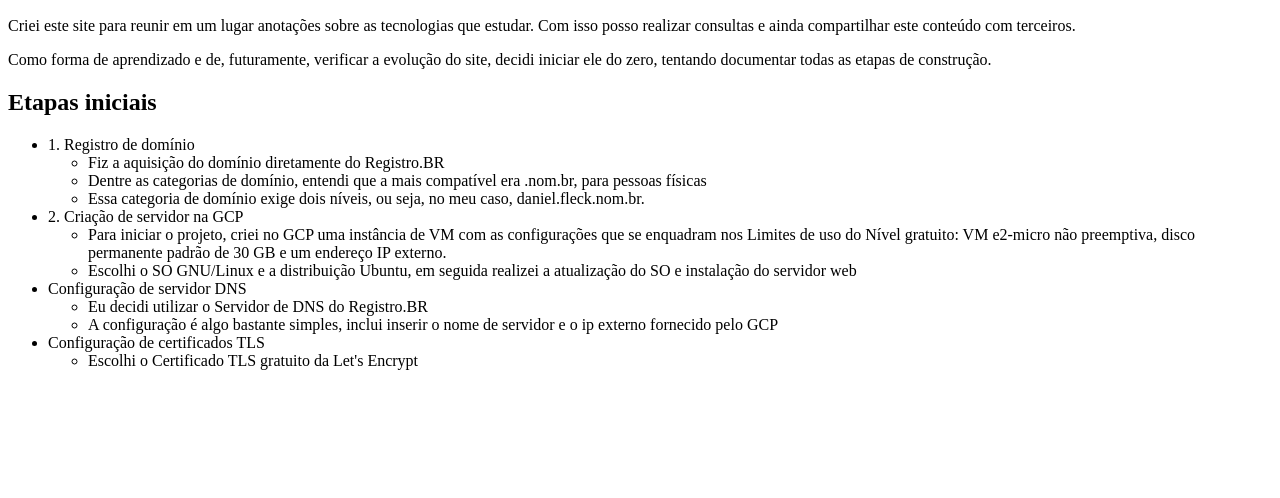
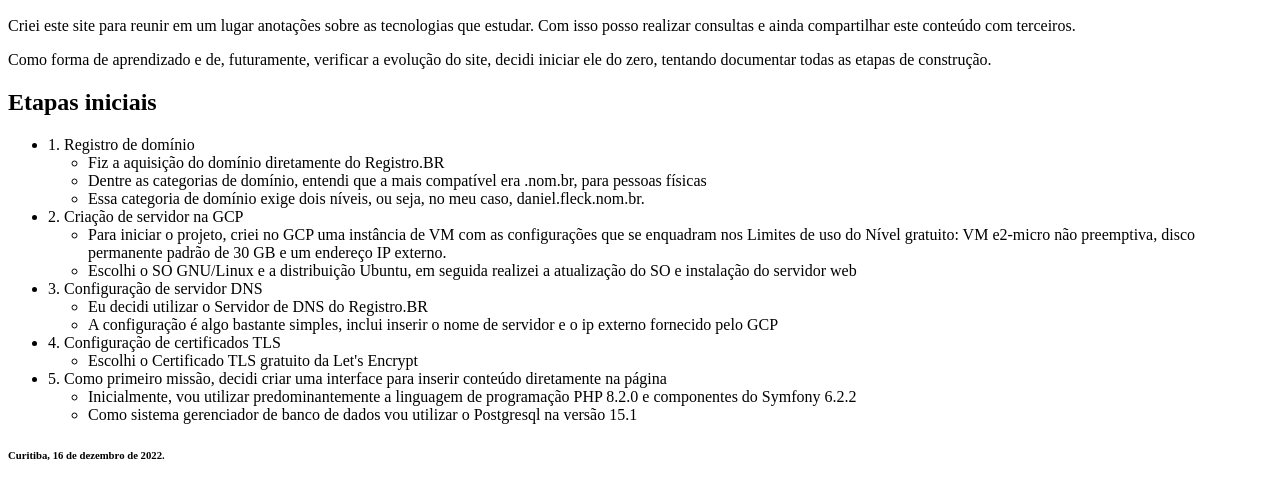
Before and after one commit to danielfleck/daniel-fleck-nom-br, a plain HTML site: page public/index.html in a window 1280 px wide. Shown: the part 110-608 px from the top of the page. Drawn offline with Linux system fonts and the light colour scheme.

Commit message:
acresceto tecnologias que utilizarei no projeto

```diff
--- a/public/index.html
+++ b/public/index.html
@@ -10,40 +10,49 @@
     <body>
         <h1>Daniel Rodrigo Fleck</h1>
         <h2>Objetivo</h2>
-        <p>Criei este site para reunir em um lugar anotações sobre as tecnologias que estudar. Com isso posso realizar consultas
-            e ainda compartilhar este conteúdo com terceiros.</p>
-        <p>Como forma de aprendizado e de, futuramente, verificar a evolução do site, decidi iniciar ele do zero, tentando
-            documentar todas as etapas de construção.</p>
+        <p>Criei este site para reunir em um lugar anotações sobre as tecnologias que estudar. Com isso posso realizar
+            consultas e ainda compartilhar este conteúdo com terceiros.</p>
+        <p>Como forma de aprendizado e de, futuramente, verificar a evolução do site, decidi iniciar ele do zero,
+            tentando documentar todas as etapas de construção.</p>
         <h2>Etapas iniciais</h2>
         <ul>
             <li>1. Registro de domínio
                 <ul>
                     <li>Fiz a aquisição do domínio diretamente do Registro.BR</li>
-                    <li>Dentre as categorias de domínio, entendi que a mais compatível era .nom.br, para pessoas físicas</li>
+                    <li>Dentre as categorias de domínio, entendi que a mais compatível era .nom.br, para pessoas físicas
+                    </li>
                     <li>Essa categoria de domínio exige dois níveis, ou seja, no meu caso, daniel.fleck.nom.br.</li>
                 </ul>
             </li>
             <li>2. Criação de servidor na GCP
                 <ul>
                     <li>Para iniciar o projeto, criei no GCP uma instância de VM com as configurações que se enquadram
-                    nos Limites de uso do Nível gratuito: VM e2-micro não preemptiva, disco permanente padrão de 30 GB e um
-                    endereço IP externo.</li>
-                    <li>Escolhi o SO GNU/Linux e a distribuição Ubuntu, em seguida realizei a atualização do SO e instalação
-                    do servidor web</li>
+                        nos Limites de uso do Nível gratuito: VM e2-micro não preemptiva, disco permanente padrão de 30
+                        GB e um endereço IP externo.</li>
+                    <li>Escolhi o SO GNU/Linux e a distribuição Ubuntu, em seguida realizei a atualização do SO e
+                        instalação do servidor web</li>
                 </ul>
             </li>
-            <li>Configuração de servidor DNS
+            <li>3. Configuração de servidor DNS
                 <ul>
                     <li>Eu decidi utilizar o Servidor de DNS do Registro.BR</li>
-                    <li>A configuração é algo bastante simples, inclui inserir o nome de servidor e o ip externo fornecido
-                    pelo GCP</li>
+                    <li>A configuração é algo bastante simples, inclui inserir o nome de servidor e o ip externo
+                        fornecido pelo GCP</li>
                 </ul>
             </li>
-            <li>Configuração de certificados TLS
+            <li>4. Configuração de certificados TLS
                 <ul>
                     <li>Escolhi o Certificado TLS gratuito da Let's Encrypt</li>
                 </ul>
             </li>
+            <li>5. Como primeiro missão, decidi criar uma interface para inserir conteúdo diretamente na página
+                <ul>
+                    <li>Inicialmente, vou utilizar predominantemente a linguagem de programação PHP 8.2.0 e componentes
+                        do Symfony 6.2.2</li>
+                    <li>Como sistema gerenciador de banco de dados vou utilizar o Postgresql na versão 15.1</li>
+                </ul>
+            </li>
         </ul>
+    <h6>Curitiba, 16 de dezembro de 2022.</h6>
     </body>
 </html>
```
